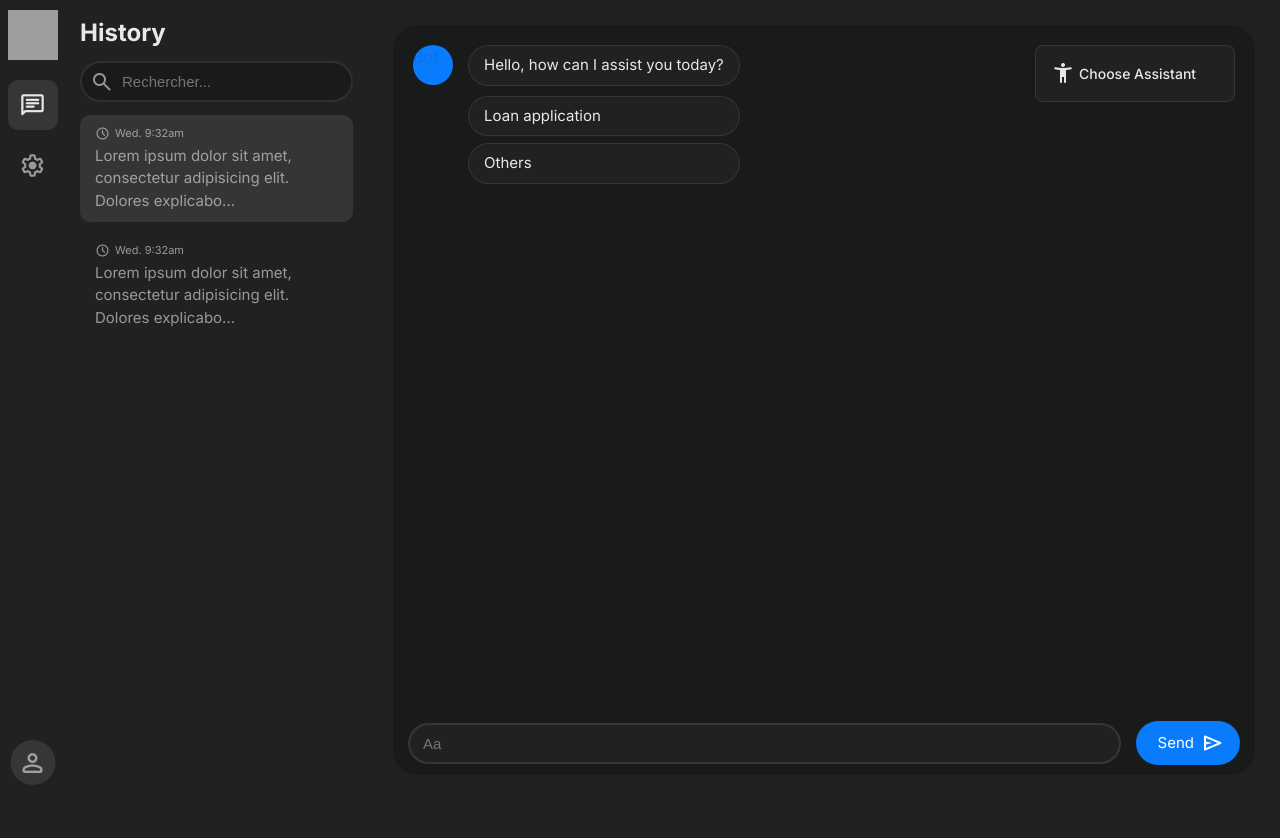
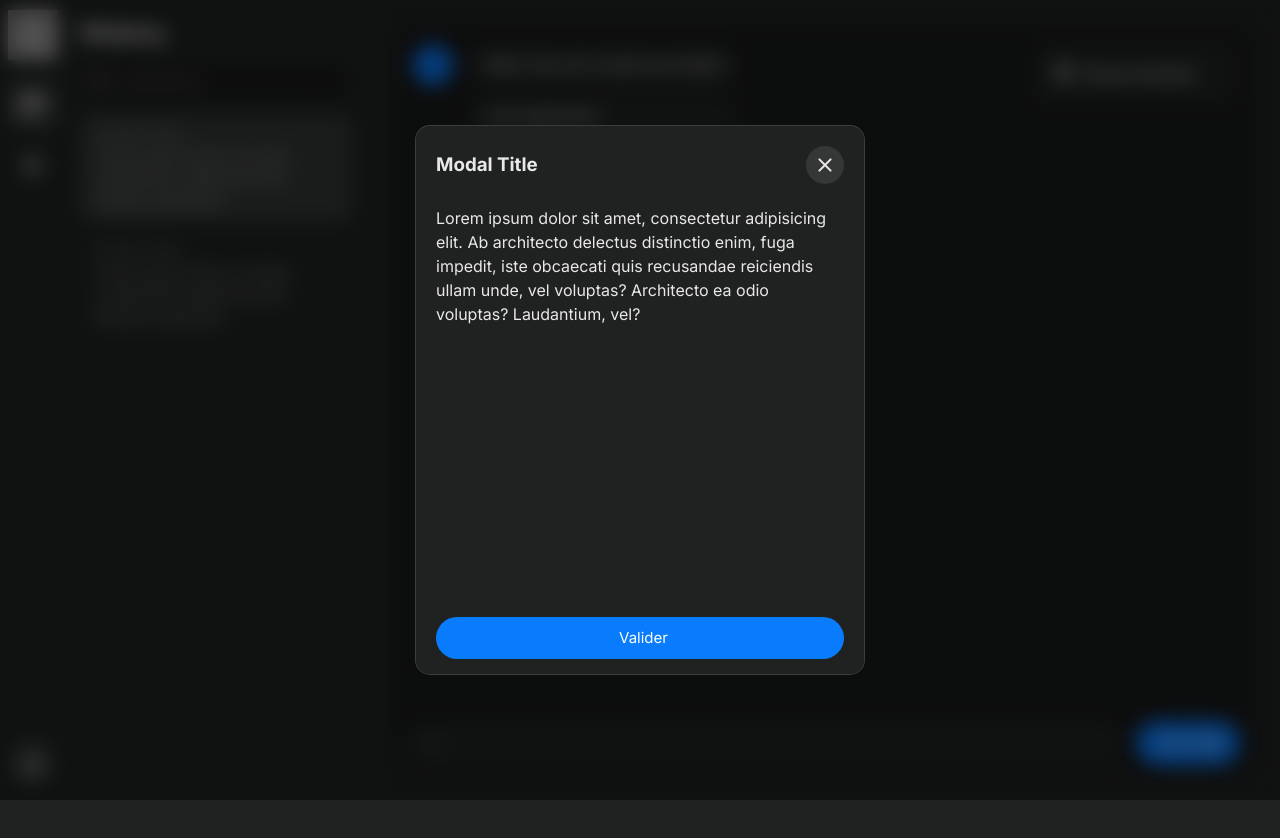
Before and after one commit to Shonned/Heyhi, a React (Vite) app in the folder frontend/: page / in a window 1280 px wide. Both pictures are taken after a click on the link "settings". Built offline with nearby package versions, Linux system fonts and the light colour scheme; grey boxes are pictures that could not be loaded.

Commit message:
modal component

```diff
--- a/frontend/src/App.jsx
+++ b/frontend/src/App.jsx
@@ -1,15 +1,29 @@
 import Sidebar from "./components/Sidebar/Sidebar.jsx";
 import History from "./components/History/History.jsx";
 import ChatBot from "./components/ChatBot/ChatBot.jsx";
+import Modal from "./components/Utils/Modal/Modal.jsx";
+import {useState} from "react";
 
 function App() {
-  return <>
+
+    const [modals, setModals] = useState({});
+
+    const handleOpenModal = (modalId) => {
+        setModals((prevModals) => ({ ...prevModals, [modalId]: true }));
+    };
+
+    const handleCloseModal = (modalId) => {
+        setModals((prevModals) => ({ ...prevModals, [modalId]: false }));
+    };
+
+    return <>
       <div className="app">
-          <Sidebar />
+          <Sidebar onOpenModal={handleOpenModal} />
           <History />
           <ChatBot />
+          {modals.modal1 && <Modal modalId="modal1" onClose={handleCloseModal} />}
       </div>
-  </>
+    </>
 }
 
 export default App
--- a/frontend/src/components/Form/Button/Button.css
+++ b/frontend/src/components/Form/Button/Button.css
@@ -15,6 +15,11 @@ button.button {
     color: white;
     background: var(--primary-color);
     border-radius: 25px;
+    transition: all .3s;
+}
+
+button.button:active {
+    transform: scale(.98);
 }
 
 button.button span:not(.loader) {
--- a/frontend/src/components/Form/Button/Button.jsx
+++ b/frontend/src/components/Form/Button/Button.jsx
@@ -1,6 +1,6 @@
 import './Button.css'
 
-const Button = ({ onClick, text, type = 'button', className = 'button', icon, loading }) => {
+const Button = ({ onClick = '', text, type = 'button', className = 'button', icon = '', loading }) => {
     return (
         <button className={className} type={type} onClick={onClick}>
             {!loading && (
--- a/frontend/src/components/Sidebar/Sidebar.jsx
+++ b/frontend/src/components/Sidebar/Sidebar.jsx
@@ -1,6 +1,6 @@
 import './Sidebar.css';
 
-const Sidebar = () => {
+const Sidebar = ({onOpenModal}) => {
     return (
         <aside className="sidebar">
             <div className="sidebar-logo"></div>
@@ -12,7 +12,7 @@ const Sidebar = () => {
                         </span>
                     </a>
                 </li>
-                <li className="sidebar-item">
+                <li className="sidebar-item" onClick={() => onOpenModal('modal1')}>
                     <a href="#" className="sidebar-link">
                         <span className="material-symbols-rounded">
                             settings
--- /dev/null
+++ b/frontend/src/components/Utils/Modal/Modal.css
@@ -0,0 +1,76 @@
+.modal {
+    position: absolute;
+    top: 0;
+    left: 0;
+    width: 100%;
+    height: 100%;
+    display: flex;
+    align-items: center;
+    justify-content: center;
+    background-color: rgba(0, 0, 0, 0.5);
+    backdrop-filter: blur(10px);
+    -webkit-backdrop-filter: blur(10px);
+    z-index: 9999;
+}
+
+.modal .modal-container {
+    position: relative;
+    width: 450px;
+    height: 550px;
+    color: var(--white);
+    background: var(--background-color);
+    border: 1px solid rgba(255, 255, 255, .125);
+    border-radius: 15px;
+    animation-duration: 350ms;
+    overflow: hidden;
+}
+
+.modal .modal-header {
+    position: absolute;
+    top: 0;
+    left: 0;
+    width: 100%;
+    display: flex;
+    align-items: center;
+    padding: 20px 20px 0;
+    background: var(--background-color);
+    border-radius: 15px 15px 0 0;
+}
+
+.modal .modal-header .modal-close {
+    display: flex;
+    margin-left: auto;
+    padding: 7px;
+    background: var(--grey-color);
+    border-radius: 50%;
+    transition: all .3s;
+    cursor: pointer;
+}
+
+.modal .modal-header .modal-close:hover {
+    transform: scale(1.05);
+}
+
+.modal .modal-header .modal-close:active {
+    transform: scale(.95);
+}
+
+.modal .modal-body {
+    margin-top: 60px;
+    padding: 20px 20px 150px;
+    height: 100%;
+    overflow-y: scroll;
+}
+
+.modal .modal-submit {
+    position: absolute;
+    bottom: 0;
+    left: 0;
+    padding: 15px 20px;
+    width: 100%;
+    background: var(--background-color);
+}
+
+.modal .modal-submit button {
+    width: 100%;
+}
--- /dev/null
+++ b/frontend/src/components/Utils/Modal/Modal.jsx
@@ -0,0 +1,37 @@
+import './Modal.css'
+import {useState} from "react";
+import Button from "../../Form/Button/Button.jsx";
+
+const Modal = ({onClose, modalId}) => {
+
+    const [loading, setLoading] = useState(false);
+
+    const action = () => {
+        setLoading(true);
+    }
+
+    return (
+        <div className="modal">
+            <div className="modal-container animate__animated animate__fadeInUp">
+                <div className="modal-header">
+                    <h3 className="modal-title">
+                        Modal Title
+                    </h3>
+                    <div className="modal-close" onClick={() => onClose(modalId)}>
+                        <span className="icon material-symbols-rounded">
+                            close
+                        </span>
+                    </div>
+                </div>
+                <div className="modal-body">
+                    Lorem ipsum dolor sit amet, consectetur adipisicing elit. Ab architecto delectus distinctio enim, fuga impedit, iste obcaecati quis recusandae reiciendis ullam unde, vel voluptas? Architecto ea odio voluptas? Laudantium, vel?
+                </div>
+                <div className="modal-submit">
+                    <Button type="submit" text="Valider" loading={loading} onClick={action} />
+                </div>
+            </div>
+        </div>
+    );
+};
+
+export default Modal;
```
